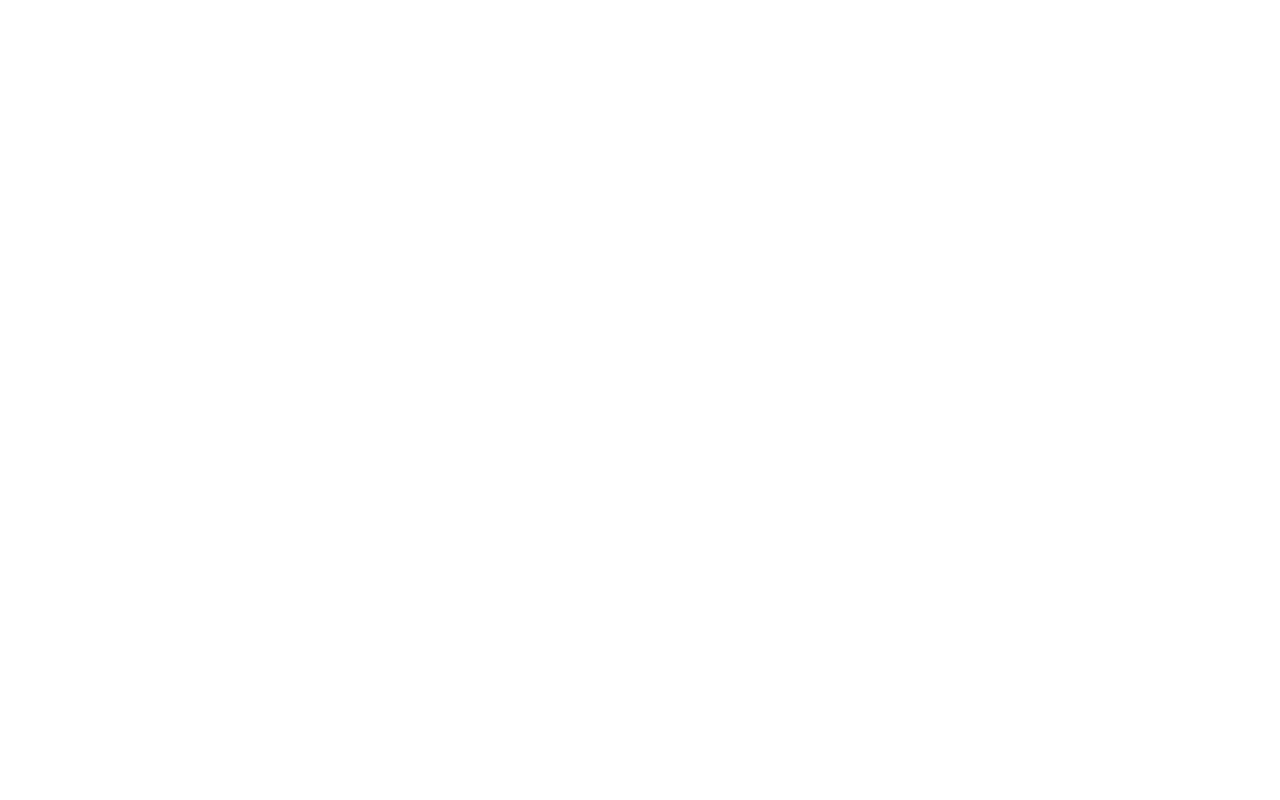
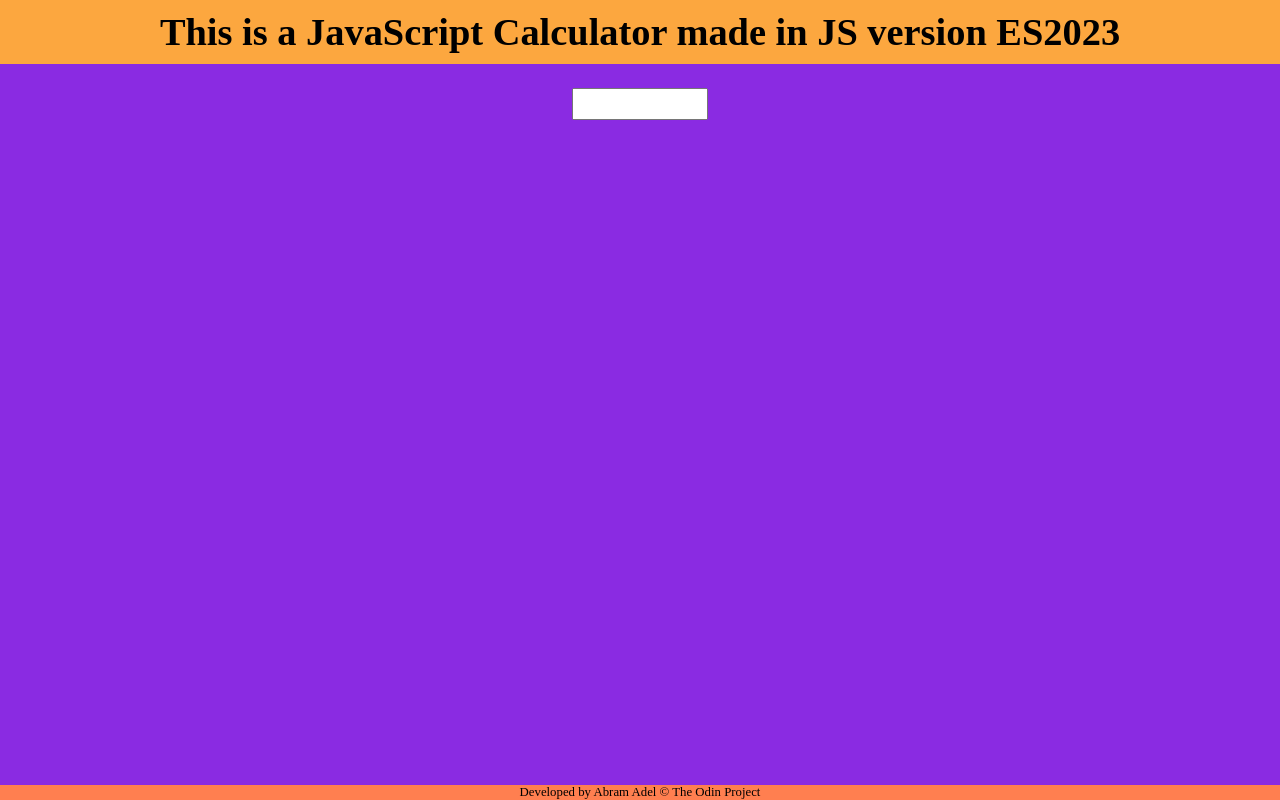
Before and after one commit to ApramPepo/WebCalculator, a plain HTML site: page index.html in a window 1280 px wide. Drawn offline with Linux system fonts and the light colour scheme.

Commit message:
doing some design work

```diff
--- a/index.html
+++ b/index.html
@@ -9,13 +9,29 @@
 </head>
 <body>
     <!-- Make a header stating the purpose of the page -->
-    <header></header>
+    <header>This is a JavaScript Calculator made in JS version ES2023</header>
 
     <!-- Calculator -->
-    <section class="container"></section>
+    <section id="container">
+        <input id="display" readonly>
+        <div id="keys">
+            <div id="upper">
+
+            </div>
+            <div id="middle">
+
+            </div>
+            <div id="lower">
+
+            </div>
+            <div id="bottom">
+
+            </div>
+        </div>
+    </section>
 
     <!-- Footer section -->
-    <footer></footer>
+    <footer>Developed by Abram Adel &copy; The Odin Project</footer>
 
 </body>
 </html>
--- a/main.css
+++ b/main.css
@@ -0,0 +1,45 @@
+html,
+body {
+    margin: 0;
+    padding: 0;
+    box-sizing: border-box;
+    height: 100%;
+}
+
+body {
+    display: flex;
+    flex-direction: column;
+    height: 100%;
+}
+
+header {
+    display: flex;
+    justify-content: center;
+    align-items: center;
+    font-family: 'Times New Roman', Times, serif;
+    font-size: 3vw;
+    padding: 10px;
+    font-weight: bold;
+    background-color: rgb(252, 167, 63);
+}
+
+footer {
+    display: flex;
+    justify-content: center;
+    align-content: center;
+    font-size: 1vw;
+    background-color: coral;
+}
+
+#container {
+    display: flex;
+    justify-content: center;
+    flex-grow: 1;
+    background-color: blueviolet;
+    padding: 1.5rem;
+}
+
+#display {
+    height: 2vw;
+    width: 10vw;
+}
--- a/main.js
+++ b/main.js
@@ -0,0 +1,5 @@
+const button = document.getElementsByClassName
+
+function operate() {
+
+}
```
